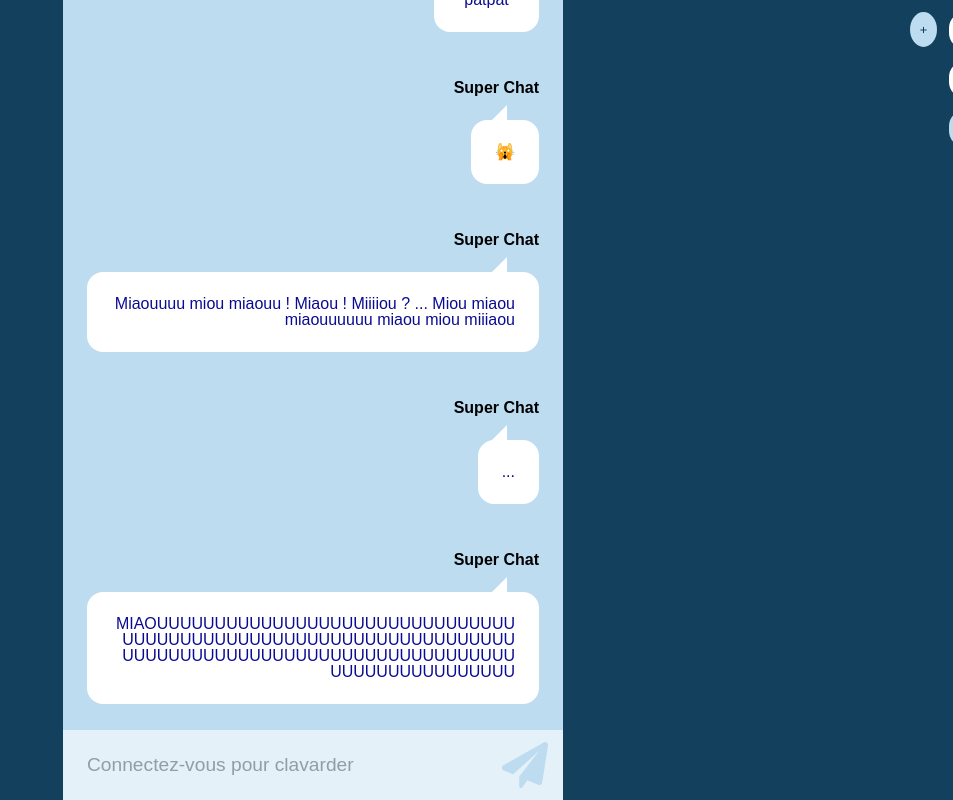
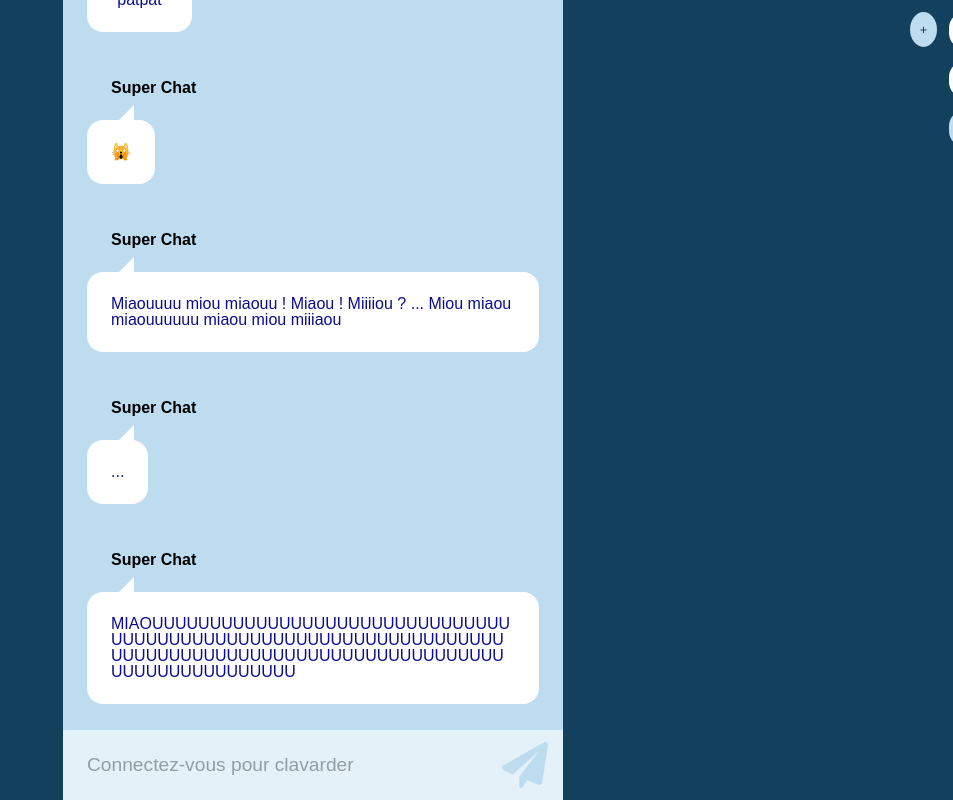
Before and after one commit to AgathePons/react_09_WIP, a React app: page / in a window 1280 px wide. Shown: the whole page, without its empty margins (327-1280 px from the left). Built offline with nearby package versions, Linux system fonts and the light colour scheme.

Commit message:
handle the messages display to the right or left regarding if author === pseudo or not

```diff
--- a/src/containers/ChatContainer.js
+++ b/src/containers/ChatContainer.js
@@ -2,17 +2,20 @@
 import React from 'react';
 import { useSelector } from 'react-redux';
 import { selectMessages } from 'src/selectors/chatSelectors';
+import { selectPseudo } from '../selectors/settingsSelectors';
 import MsgContainer from './MsgContainer';
 import FormContainer from './FormContainer';
 
 // == Container
 function ChatContainer() {
   const messages = useSelector(selectMessages);
+  const pseudo = useSelector(selectPseudo);
   const isOther = false;
   return (
     <main className="chat-container">
       <MsgContainer
         messages={messages}
+        userPseudo={pseudo}
         isOther={isOther}
       />
       <FormContainer
--- a/src/containers/MsgContainer.js
+++ b/src/containers/MsgContainer.js
@@ -4,7 +4,7 @@ import PropTypes from 'prop-types';
 import Message from '../components/Message';
 
 // == Container
-function MsgContainer({ messages, isOther }) {
+function MsgContainer({ userPseudo, messages, isOther }) {
   const containerRef = useRef(null);
   useEffect(() => {
     const divHeight = containerRef.current.scrollHeight;
@@ -19,7 +19,7 @@ function MsgContainer({ messages, isOther }) {
         <Message
           key={message.id}
           message={message}
-          isOther={isOther}
+          isOther={message.author !== userPseudo}
         />
       ))}
     </div>
@@ -28,6 +28,7 @@ function MsgContainer({ messages, isOther }) {
 
 MsgContainer.propTypes = {
   isOther: PropTypes.bool.isRequired,
+  userPseudo: PropTypes.string,
   messages: PropTypes.arrayOf(PropTypes.shape({
     id: PropTypes.number.isRequired,
     author: PropTypes.string.isRequired,
@@ -35,4 +36,8 @@ MsgContainer.propTypes = {
   }).isRequired).isRequired,
 };
 
+MsgContainer.defaultProps = {
+  userPseudo: '',
+};
+
 export default React.memo(MsgContainer);
```
